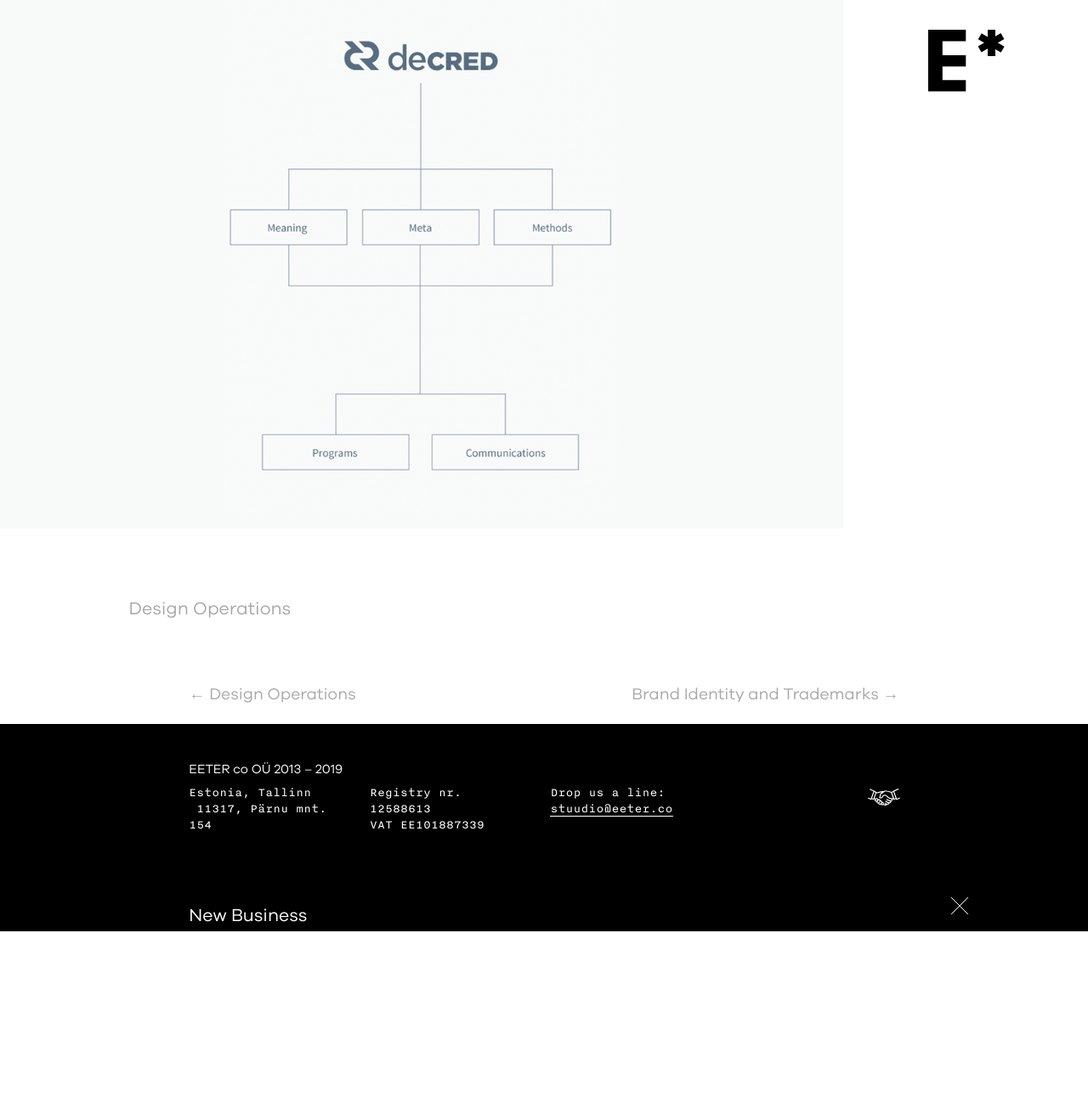
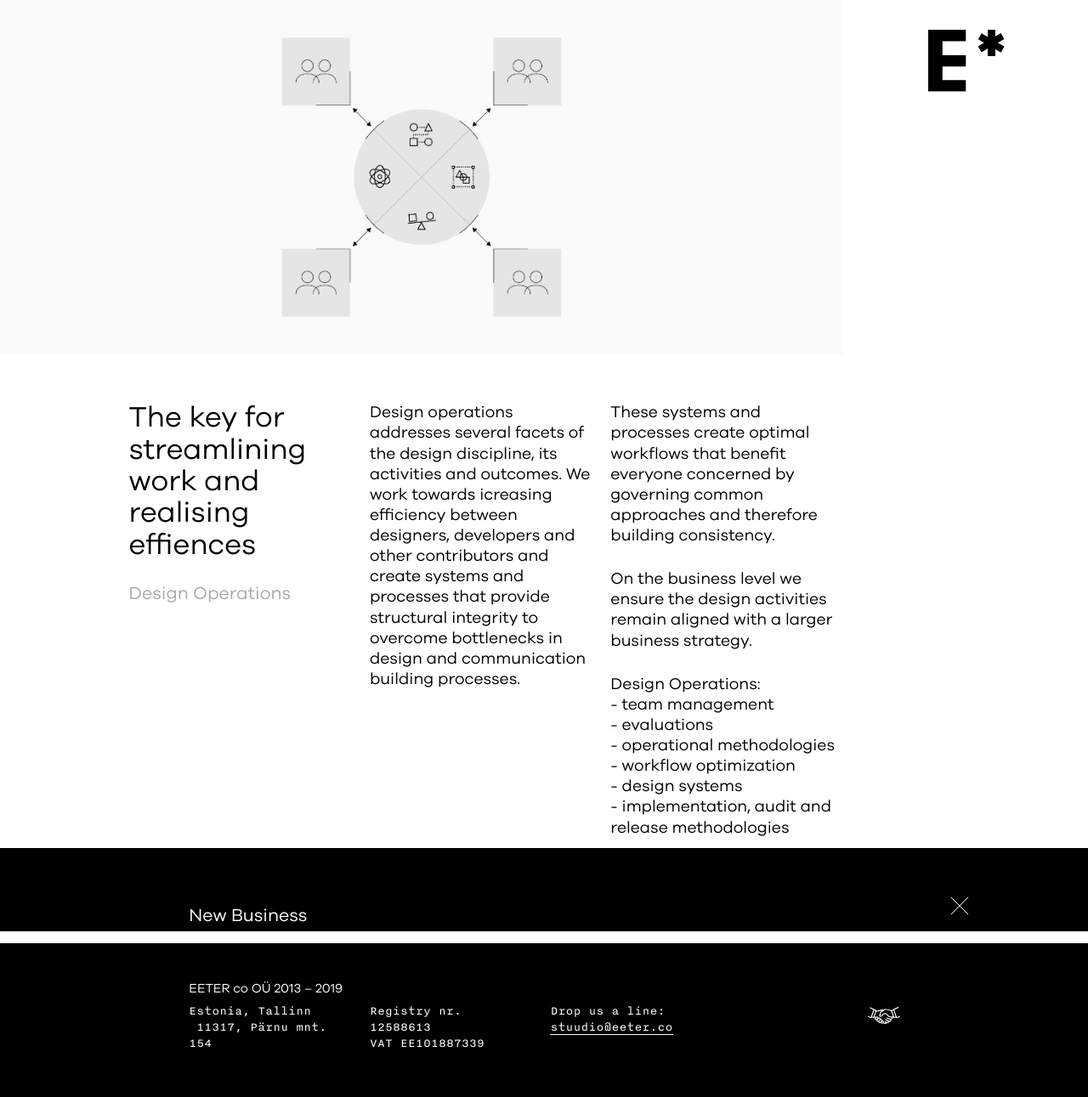
Before and after one commit to EETERCO/eeter-mainsite, a Jekyll site: the page built from _services/design-ops.markdown, in a window 1280 px wide. Shown: the whole page at 85% size. Built offline with Jekyll 4.4.1, drawn with Linux system fonts in a browser that asks for light colours; nearby versions of some CDN libraries.

Commit message:
Updated Design Ops

```diff
--- a/_services/design-ops.markdown
+++ b/_services/design-ops.markdown
@@ -2,12 +2,21 @@
 title: Design Operations
 date: 2018-01-13 12:10:00 +02:00
 position: 2
-Subheading: The key for streamlining work and realising effiences
-Projects:
-- Decred
--
--
-Image: "/uploads/systemsFeature-19a13b.png"
+Subheading: Design operations address both internal and external facets of the design
+  discipline with a unified goal towards increasing efficiency between all contributors.
+Image: "/uploads/opsService@2x.png"
+Heading: The key for streamlining work and realising effiences
+content1: "<p>Design operations addresses several facets of the design discipline,
+  its activities and outcomes. We work towards icreasing efficiency between designers,
+  developers and other contributors and create systems and processes that provide
+  structural integrity to overcome bottlenecks in design and communication building
+  processes.</p>"
+content2: "<p>These systems and processes create optimal workflows that benefit everyone
+  concerned by governing common approaches and therefore building consistency.</p>\n
+  \n<p>On the business level we ensure the design activities remain aligned with a
+  larger business strategy. </p>\n<p>\nDesign Operations:<br>\n- team management<br>\n-
+  evaluations<br>\n- operational methodologies<br>\n- workflow optimization<br>\n-
+  design systems<br>\n- implementation, audit and release methodologies<br>\n</p>"
 ---
 
 Design operations addresses several facets of the design discipline, its activities and outcomes. We work towards icreasing efficiency between designers, developers and other contributors and create systems and processes that provide structural integrity to overcome bottlenecks in design and communication building processes.
```
